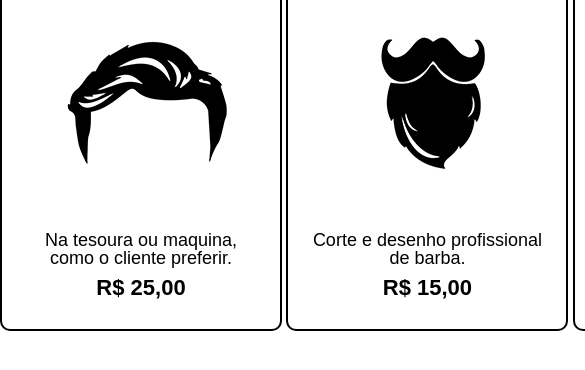
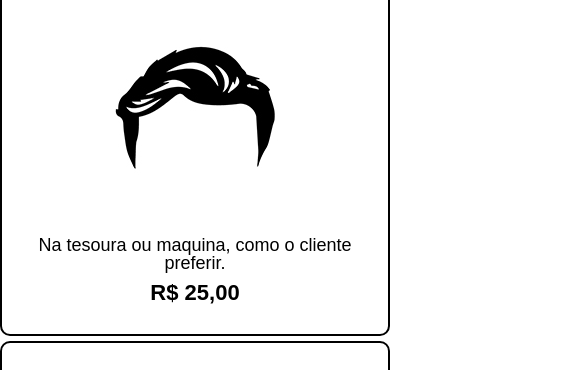
Before and after one commit to acarolluna/html-css-2, a plain HTML site: page produtos.html in a window 390 px wide. Shown: the part 449-819 px from the top of the page, 585 px wide, since content can reach past the window. Drawn offline with Linux system fonts and the light colour scheme.

Commit message:
adapt to mobile

```diff
--- a/produtos.html
+++ b/produtos.html
@@ -4,6 +4,7 @@
 
     <head>
         <meta charset="UTF-8">
+        <meta name="viewport" content="width=device-width">
         <title>Produtos - Barbearia Alura</title>
         <link rel="stylesheet" href="reset.css">
         <link rel="stylesheet" href="style.css">
--- a/style.css
+++ b/style.css
@@ -241,7 +241,7 @@ td, th{
 }
 
 @media screen and (max-width: 480px){
-    .caixa, .principal, .conteudo-beneficios, .mapa-conteudo, .video {
+    .caixa, .principal, .conteudo-beneficios, .mapa-conteudo, .video, .produtos, .input-padrao {
         width: auto;
     }
 
@@ -252,7 +252,14 @@ td, th{
         position: static;
     }
 
-    .lista-beneficios, .imagem-beneficios{
+    .lista-beneficios, .imagem-beneficios, .produtos li{
         width: 100%;
     }
+
+    .produtos li {
+        display:block;
+        margin-top: 5px;
+    }
+
+
 }
```
Also changed, not shown: contato.html (+1 -0 lines).
